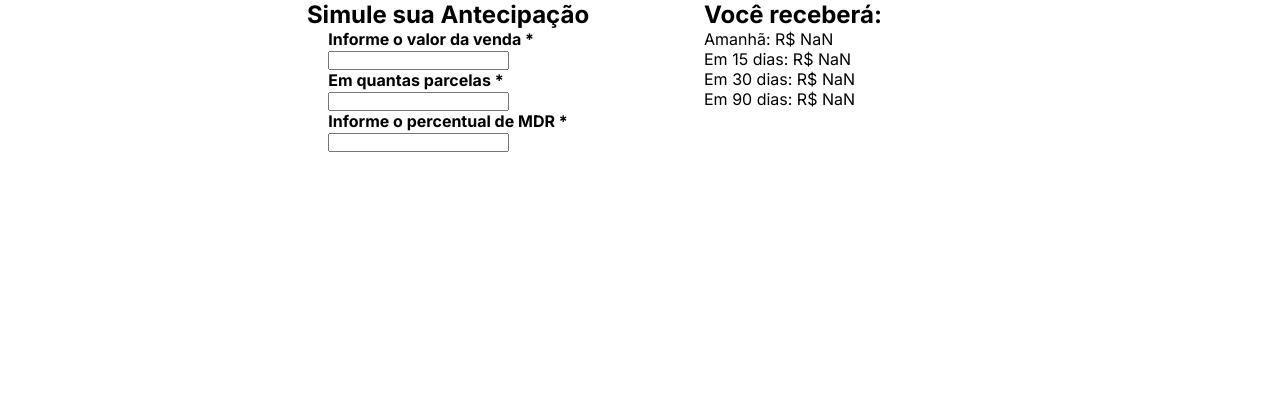
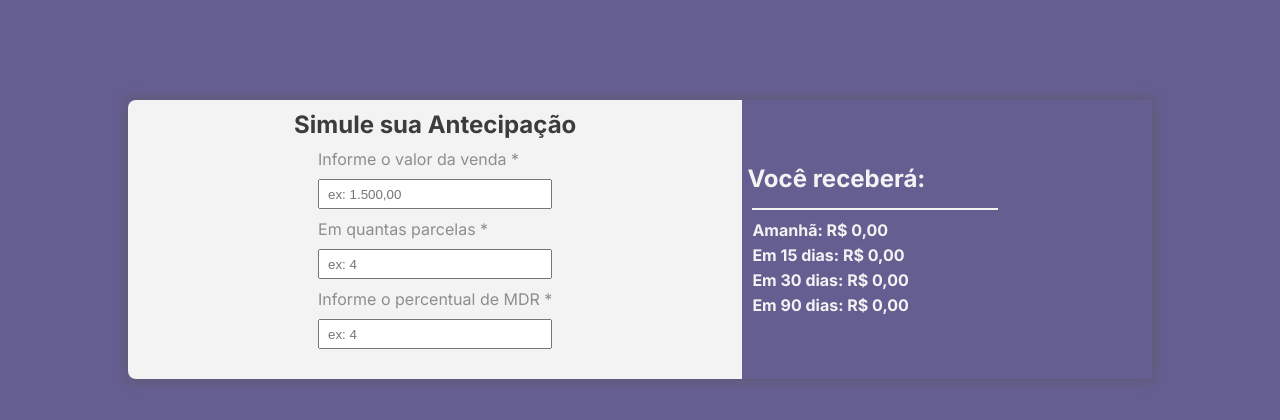
Before and after one commit to vitorschmidt/calculadora-de-antecipacao, a React (Create React App) app: page / in a window 1280 px wide. Shown: the top 420 px of the page. Built offline with nearby package versions, Linux system fonts and the light colour scheme; no server answers.

Commit message:
feat: start application style

```diff
--- a/package.json
+++ b/package.json
@@ -6,6 +6,7 @@
     "@testing-library/jest-dom": "^5.14.1",
     "@testing-library/react": "^13.0.0",
     "@testing-library/user-event": "^13.2.1",
+    "@hookform/resolvers": "^2.8.8",
     "axios": "^0.27.2",
     "react": "^18.2.0",
     "react-dom": "^18.2.0",
--- a/src/components/form/index.jsx
+++ b/src/components/form/index.jsx
@@ -12,20 +12,31 @@ const Form = () => {
       <h2>Simule sua Antecipação</h2>
       <form onChange={handleSubmit(postContent)}>
         <label>
-          <h4>Informe o valor da venda *</h4>
-          <input type="text" name="amount" {...register("amount")} />
+          <p>Informe o valor da venda *</p>
+          <input
+            type="text"
+            name="amount"
+            placeholder="ex: 1.500,00"
+            {...register("amount")}
+          />
         </label>
         <label>
-          <h4>Em quantas parcelas *</h4>
+          <p>Em quantas parcelas *</p>
           <input
             type="text"
             name="installments"
+            placeholder="ex: 4"
             {...register("installments")}
           />
         </label>
         <label>
-          <h4>Informe o percentual de MDR *</h4>
-          <input type="text" name="mdr" {...register("mdr")} />
+          <p>Informe o percentual de MDR *</p>
+          <input
+            type="text"
+            name="mdr"
+            placeholder="ex: 4"
+            {...register("mdr")}
+          />
         </label>
       </form>
     </Container>
--- a/src/components/form/style.js
+++ b/src/components/form/style.js
@@ -5,5 +5,24 @@ export const Container = styled.div`
   flex-direction: column;
   align-items: center;
 
-  width: 40%;
+  width: 60%;
+  background-color: var(--light-grey);
+
+  border-bottom-left-radius: 8px;
+  border-top-left-radius: 8px;
+
+  h2 {
+    color: var(--black);
+    margin: 10px 0px;
+  }
+
+  form {
+    margin-bottom: 20px;
+  }
+  input {
+    height: 30px;
+    width: 100%;
+    margin: 10px 0;
+    padding: 8px;
+  }
 `;
--- a/src/components/result/index.jsx
+++ b/src/components/result/index.jsx
@@ -5,15 +5,26 @@ import { Container } from "./style";
 const Result = () => {
   const { content } = useContext(CalculatorContext);
 
-  console.log(Number(content[1]).toFixed(2));
-
   return (
     <Container>
       <h2>Você receberá: </h2>
-      <p>Amanhã: R$ {Number(content[1]).toFixed(2)}</p>
-      <p>Em 15 dias: R$ {Number(content[15]).toFixed(2)}</p>
-      <p>Em 30 dias: R$ {Number(content[30]).toFixed(2)}</p>
-      <p>Em 90 dias: R$ {Number(content[90]).toFixed(2)}</p>
+      <div></div>
+      <p>
+        Amanhã: R${" "}
+        {content.length === 0 ? "0,00" : Number(content[1]).toFixed(2)}
+      </p>
+      <p>
+        Em 15 dias: R${" "}
+        {content.length === 0 ? "0,00" : Number(content[15]).toFixed(2)}
+      </p>
+      <p>
+        Em 30 dias: R${" "}
+        {content.length === 0 ? "0,00" : Number(content[30]).toFixed(2)}
+      </p>
+      <p>
+        Em 90 dias: R${" "}
+        {content.length === 0 ? "0,00" : Number(content[90]).toFixed(2)}
+      </p>
     </Container>
   );
 };
--- a/src/components/result/style.js
+++ b/src/components/result/style.js
@@ -5,5 +5,29 @@ export const Container = styled.div`
   flex-direction: column;
   align-items: flex-start;
 
-  width: 30%;
+  border-bottom-right-radius: 8px;
+  border-top-right-radius: 8px;
+
+  width: 40%;
+
+  h2 {
+    color: var(--light-grey);
+    margin: 5px;
+  }
+
+  p {
+    color: var(--light-grey);
+    font-weight: 700;
+    margin-bottom: 5px;
+    margin-left: 10px;
+  }
+
+  div {
+    background-color: var(--light-grey);
+    width: 60%;
+    height: 2px;
+
+    margin: 10px 0;
+    margin-left: 10px;
+  }
 `;
--- a/src/pages/Home/style.js
+++ b/src/pages/Home/style.js
@@ -3,5 +3,9 @@ import styled from "styled-components";
 export const Container = styled.div`
   display: flex;
   justify-content: center;
-  align-items: flex-start;
+  align-items: center;
+
+  box-shadow: 0px 0px 11px 0px rgba(89, 89, 89, 0.75);
+  width: 80%;
+  margin: 100px auto;
 `;
--- a/src/styles/global.js
+++ b/src/styles/global.js
@@ -9,20 +9,22 @@ export default createGlobalStyle`
     }
     :root {
       --placeholder-text: #868E96;
-      --background-primary: #C2D8DA;
+      --background-primary: #655e91;
       --light-grey: #F3F3F3;
-      --black: #070707;
+      --black: #3d3c3c;
       --dark-blue: #22333B;
       --grey-1: #C4C4C4;
       --blue-1: #001AFF;
       --blue-2: #3461FF;
-      --blue-3: #9FB6F0;
+      --blue-3: #5d8afd;
       --card: #908C8C;
+      --side-background: #e3e3e3;
     }
     body {
         font-size: 1rem;
         font-family: 'Inter', sans-serif;
         overflow-x:hidden;
+        background-color: var(--background-primary)
     }
     button {
         font-family: 'Inter', sans-serif;
@@ -45,4 +47,7 @@ export default createGlobalStyle`
     a {
         text-decoration: none;
     }
+    p {
+        color: var(--card)
+    }
 `;
```
Also changed, not shown: 1 other file (tests, documents, lock files or other folders).
